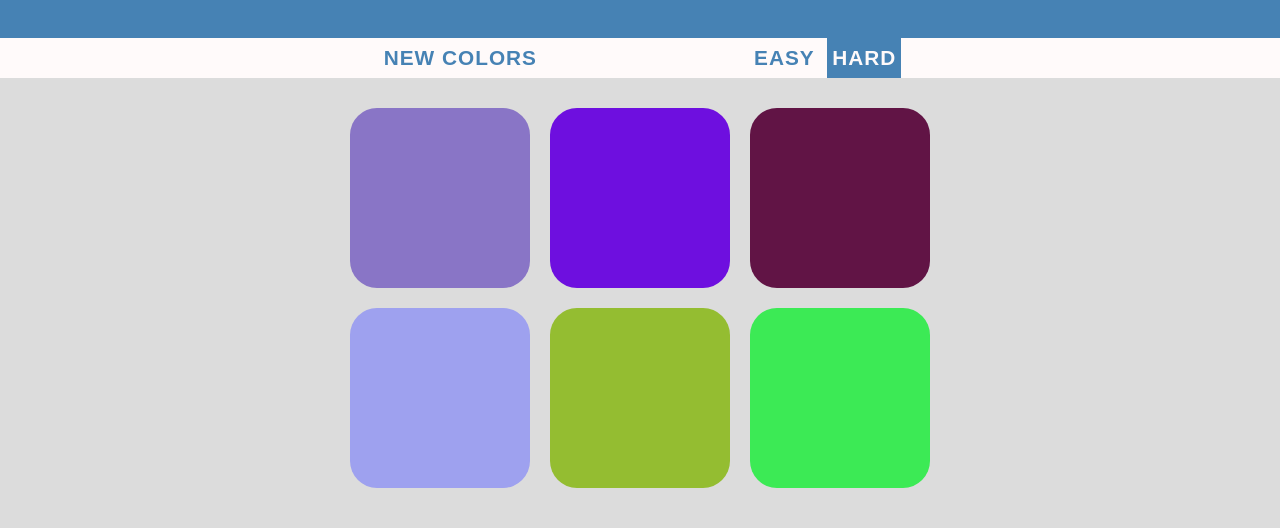
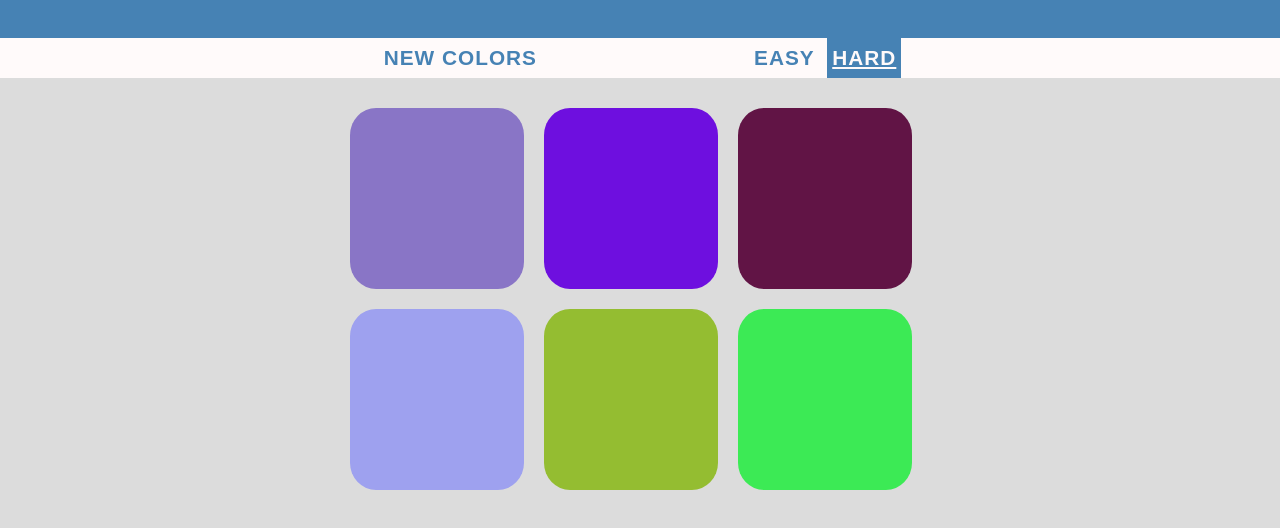
Before and after one commit to NG-SF/guessColor, a plain HTML site: page colorGame.html in a window 1280 px wide. Shown: the part 132-660 px from the top of the page. Drawn offline with Linux system fonts and the light colour scheme.

Commit message:
made keyboard-friendly

```diff
--- a/colorGame.css
+++ b/colorGame.css
@@ -71,11 +71,20 @@ button:hover {
   color: snow;
 }
 
+button:focus {
+  text-decoration: underline;
+}
+
+.square:focus {
+  border: 1px solid black;
+}
+
 .square {
-  width: 30%;
-  padding-bottom: 30%;
+  width: 29%;
+  padding-bottom: 29%;
   float: left;
   margin: 1.66%;
+  border: 1px solid transparent;
   border-radius: 15%;
   -webkit-transition: background 0.5s;
   -moz-transition: background 0.5s;
@@ -91,3 +100,12 @@ button:hover {
   background-color: steelblue;
   color: snow;
 }
+
+@media screen and (max-width: 380px) {
+  button {
+    font-size: 1rem;
+  }
+  h1 {
+    font-size: 1.5rem;
+  }
+}
--- a/colorGame.html
+++ b/colorGame.html
@@ -17,16 +17,16 @@
    <button type="reset" id="reset" name="button">New Colors</button>
    <span id="feedback"></span>
    <button type="button" class="mode" name="button">Easy</button>
-   <button type="button" class="mode selected" name="button">Hard</button>
+   <button type="button" class="mode selected" name="button" autofocus='true' >Hard</button>
  </section>
 
  <div class="container">
-    <div class="square"></div>
-    <div class="square"></div>
-    <div class="square"></div>
-    <div class="square"></div>
-    <div class="square"></div>
-    <div class="square"></div>
+    <button type="button" class="square" name="button"></button>
+    <button type="button" class="square" name="button"></button>
+    <button type="button" class="square" name="button"></button>
+    <button type="button" class="square" name="button"></button>
+    <button type="button" class="square" name="button"></button>
+    <button type="button" class="square" name="button"></button>
 
   </div> <!-- end of container -->
 </main>
--- a/colorGame.js
+++ b/colorGame.js
@@ -52,6 +52,7 @@ function setUp() {
         resetBtn.textContent = 'Play again?';
       } else {
         this.style.backgroundColor = '#dcdcdc';
+        // this.style.border = '1px solid transparent';
         feedback.textContent = 'Try again';
       }
     }); //end of eventListener for squares
```
